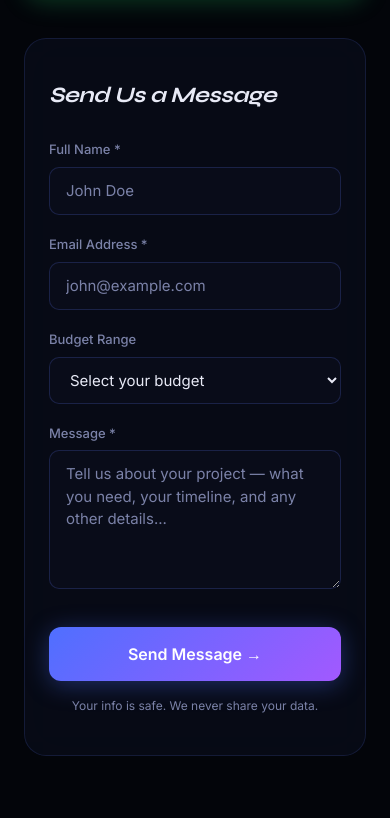
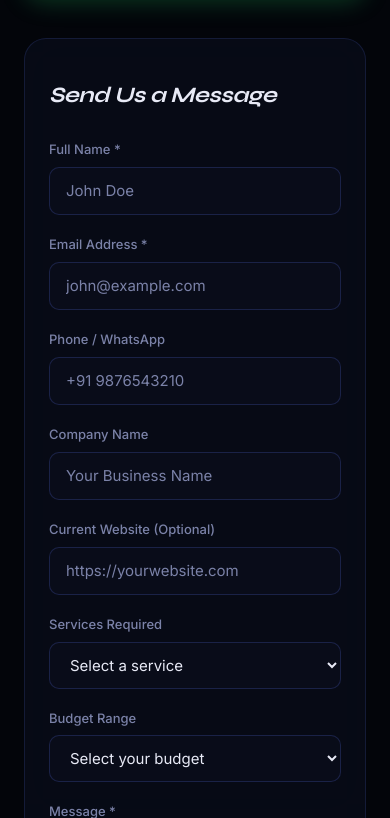
Before and after one commit to webxcrafting07/webxcrafting, a Next.js app: page /contact in a window 390 px wide. Shown: the part 1182-2000 px from the top of the page. Built offline with nearby package versions, Linux system fonts and the light colour scheme.

Commit message:
feat: add phone, company, url, and service fields to lead forms and dashboard

```diff
--- a/app/admin/dashboard/DashboardClient.tsx
+++ b/app/admin/dashboard/DashboardClient.tsx
@@ -866,10 +866,14 @@ export default function DashboardClient() {
                           toast.error('No leads to export');
                           return;
                         }
-                        const headers = ['Name', 'Email', 'Budget', 'Message', 'Status', 'Date'];
+                        const headers = ['Name', 'Email', 'Phone', 'Company', 'URL', 'Service', 'Budget', 'Message', 'Status', 'Date'];
                         const rows = leads.map(l => [
                           `"${l.name}"`,
                           `"${l.email}"`,
+                          `"${l.phone || 'N/A'}"`,
+                          `"${l.company || 'N/A'}"`,
+                          `"${l.url || 'N/A'}"`,
+                          `"${l.service || 'N/A'}"`,
                           `"${l.budget || 'Not specified'}"`,
                           `"${(l.message || '').replace(/"/g, '""')}"`,
                           `"${l.status}"`,
@@ -901,9 +905,15 @@ export default function DashboardClient() {
                     <motion.div key={l._id} layout initial={{ opacity: 0 }} animate={{ opacity: 1 }} className="glass" style={{ padding: 24, borderRadius: 14 }}>
                       <div style={{ display: 'flex', justifyContent: 'space-between', flexWrap: 'wrap', gap: 16, marginBottom: 12 }}>
                         <div>
-                          <div style={{ fontWeight: 600, fontSize: 16 }}>{l.name}</div>
-                          <div style={{ color: '#7b82a8', fontSize: 13, marginTop: 3 }}>
-                            {l.email} · Budget: <span style={{ color: '#e8eaf6' }}>{l.budget || 'Not specified'}</span>
+                          <div style={{ fontWeight: 600, fontSize: 16 }}>
+                            {l.name} {l.company && <span style={{ color: '#7b82a8', fontWeight: 500 }}>· {l.company}</span>}
+                          </div>
+                          <div style={{ color: '#7b82a8', fontSize: 13, marginTop: 4, display: 'flex', flexWrap: 'wrap', gap: '8px 12px' }}>
+                            <span>📧 {l.email}</span>
+                            {l.phone && <span>📞 {l.phone}</span>}
+                            {l.url && <span>🌐 <a href={l.url.startsWith('http') ? l.url : `https://${l.url}`} target="_blank" style={{color: '#4f6fff'}}>Link</a></span>}
+                            <span>💰 {l.budget || 'Not specified'}</span>
+                            {l.service && <span style={{ color: '#a259ff' }}>⚙️ {l.service}</span>}
                           </div>
                         </div>
                         <div style={{ display: 'flex', gap: 10, alignItems: 'center', flexWrap: 'wrap' }}>
--- a/app/api/leads/route.ts
+++ b/app/api/leads/route.ts
@@ -9,7 +9,7 @@ export async function POST(req: NextRequest) {
   try {
     await connectDB()
     const body = await req.json()
-    const { name, email, budget, message } = body
+    const { name, email, phone, company, url, service, budget, message } = body
 
     if (!name || !email || !message) {
       return NextResponse.json(
@@ -18,7 +18,17 @@ export async function POST(req: NextRequest) {
       )
     }
 
-    const lead = await Lead.create({ name, email, budget, message })
+    const lead = await Lead.create({ name, email, phone, company, url, service, budget, message })
+
+    const extendedMessage = `
+Phone: ${phone || 'N/A'}
+Company: ${company || 'N/A'}
+URL: ${url || 'N/A'}
+Service: ${service || 'N/A'}
+
+Message:
+${message}
+    `.trim()
 
     // Send email notifications
     try {
@@ -34,7 +44,7 @@ export async function POST(req: NextRequest) {
         ])
       } else {
         await Promise.all([
-          sendLeadNotification({ name, email, budget, message }),
+          sendLeadNotification({ name, email, budget, message: extendedMessage }),
           sendClientAutoReply(email, name, budget, message)
         ])
       }
--- a/app/contact/ContactClient.tsx
+++ b/app/contact/ContactClient.tsx
@@ -29,6 +29,10 @@ export default function ContactClient() {
   const [form, setForm] = useState({
     name: "",
     email: "",
+    phone: "",
+    company: "",
+    url: "",
+    service: "",
     budget: "",
     message: "",
   });
@@ -58,7 +62,7 @@ export default function ContactClient() {
       if (data.success) {
         setUserName(form.name);
         setSubmitted(true);
-        setForm({ name: "", email: "", budget: "", message: "" });
+        setForm({ name: "", email: "", phone: "", company: "", url: "", service: "", budget: "", message: "" });
         window.scrollTo({ top: 0, behavior: 'smooth' });
       } else {
         toast.error(data.message || "Something went wrong. Please try again.");
@@ -364,6 +368,114 @@ export default function ContactClient() {
                   </div>
                 </div>
 
+                <div
+                  className="mobile-grid-1"
+                  style={{
+                    display: "grid",
+                    gridTemplateColumns: "1fr 1fr",
+                    gap: 20,
+                    marginBottom: 20,
+                  }}
+                >
+                  <div>
+                    <label
+                      style={{
+                        display: "block",
+                        fontSize: 13,
+                        color: "#7b82a8",
+                        marginBottom: 7,
+                        fontWeight: 500,
+                      }}
+                    >
+                      Phone / WhatsApp
+                    </label>
+                    <input
+                      className="form-input"
+                      type="tel"
+                      placeholder="+91 9876543210"
+                      value={form.phone}
+                      onChange={(e) => set("phone", e.target.value)}
+                    />
+                  </div>
+                  <div>
+                    <label
+                      style={{
+                        display: "block",
+                        fontSize: 13,
+                        color: "#7b82a8",
+                        marginBottom: 7,
+                        fontWeight: 500,
+                      }}
+                    >
+                      Company Name
+                    </label>
+                    <input
+                      className="form-input"
+                      type="text"
+                      placeholder="Your Business Name"
+                      value={form.company}
+                      onChange={(e) => set("company", e.target.value)}
+                    />
+                  </div>
+                </div>
+
+                <div
+                  className="mobile-grid-1"
+                  style={{
+                    display: "grid",
+                    gridTemplateColumns: "1fr 1fr",
+                    gap: 20,
+                    marginBottom: 20,
+                  }}
+                >
+                  <div>
+                    <label
+                      style={{
+                        display: "block",
+                        fontSize: 13,
+                        color: "#7b82a8",
+                        marginBottom: 7,
+                        fontWeight: 500,
+                      }}
+                    >
+                      Current Website (Optional)
+                    </label>
+                    <input
+                      className="form-input"
+                      type="url"
+                      placeholder="https://yourwebsite.com"
+                      value={form.url}
+                      onChange={(e) => set("url", e.target.value)}
+                    />
+                  </div>
+                  <div>
+                    <label
+                      style={{
+                        display: "block",
+                        fontSize: 13,
+                        color: "#7b82a8",
+                        marginBottom: 7,
+                        fontWeight: 500,
+                      }}
+                    >
+                      Services Required
+                    </label>
+                    <select
+                      className="form-input"
+                      value={form.service}
+                      onChange={(e) => set("service", e.target.value)}
+                    >
+                      <option value="">Select a service</option>
+                      <option>Web Development</option>
+                      <option>Local SEO / GMB</option>
+                      <option>E-commerce Solution</option>
+                      <option>UI/UX Design</option>
+                      <option>Mobile App Development</option>
+                      <option>Other / Not Sure</option>
+                    </select>
+                  </div>
+                </div>
+
                 <div style={{ marginBottom: 20 }}>
                   <label
                     style={{
--- a/models/Lead.ts
+++ b/models/Lead.ts
@@ -3,6 +3,10 @@ import mongoose, { Schema, Document, Model } from 'mongoose'
 export interface ILead extends Document {
   name: string
   email: string
+  phone?: string
+  company?: string
+  url?: string
+  service?: string
   budget: string
   message: string
   status: 'new' | 'contacted' | 'closed'
@@ -24,6 +28,22 @@ const LeadSchema = new Schema<ILead>(
       lowercase: true,
       trim: true,
       match: [/^\S+@\S+\.\S+$/, 'Please enter a valid email'],
+    },
+    phone: {
+      type: String,
+      trim: true,
+    },
+    company: {
+      type: String,
+      trim: true,
+    },
+    url: {
+      type: String,
+      trim: true,
+    },
+    service: {
+      type: String,
+      trim: true,
     },
     budget: {
       type: String,
```
